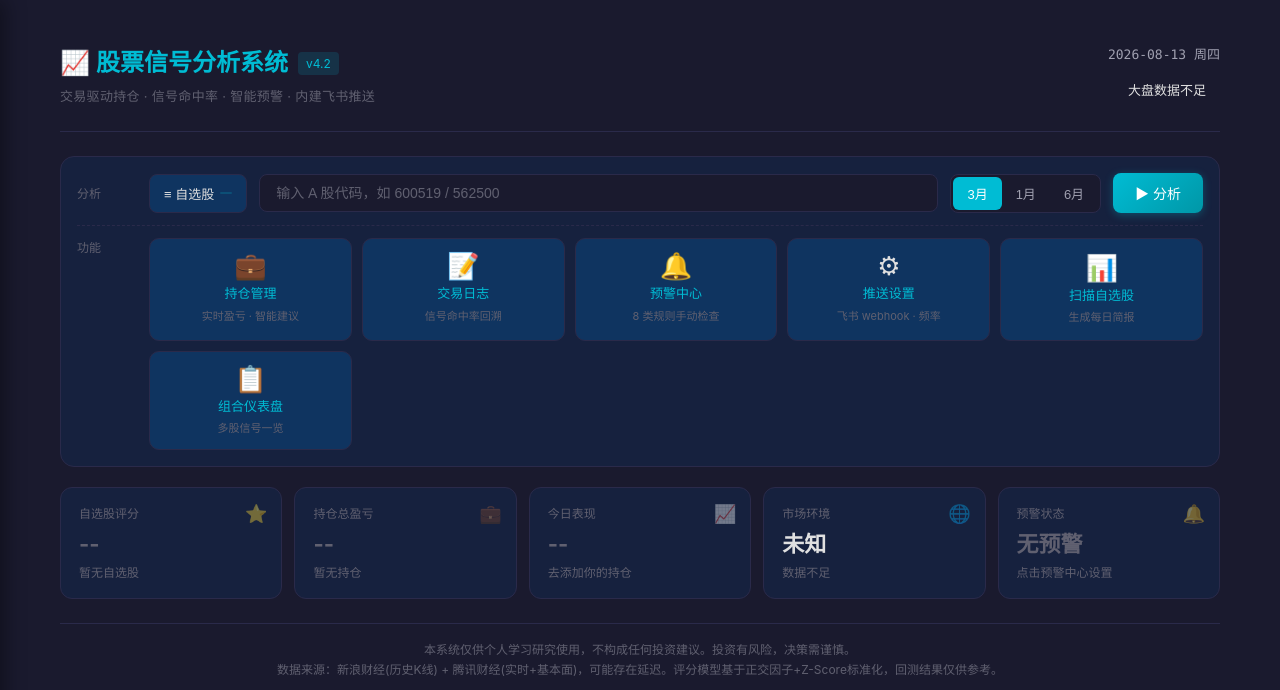
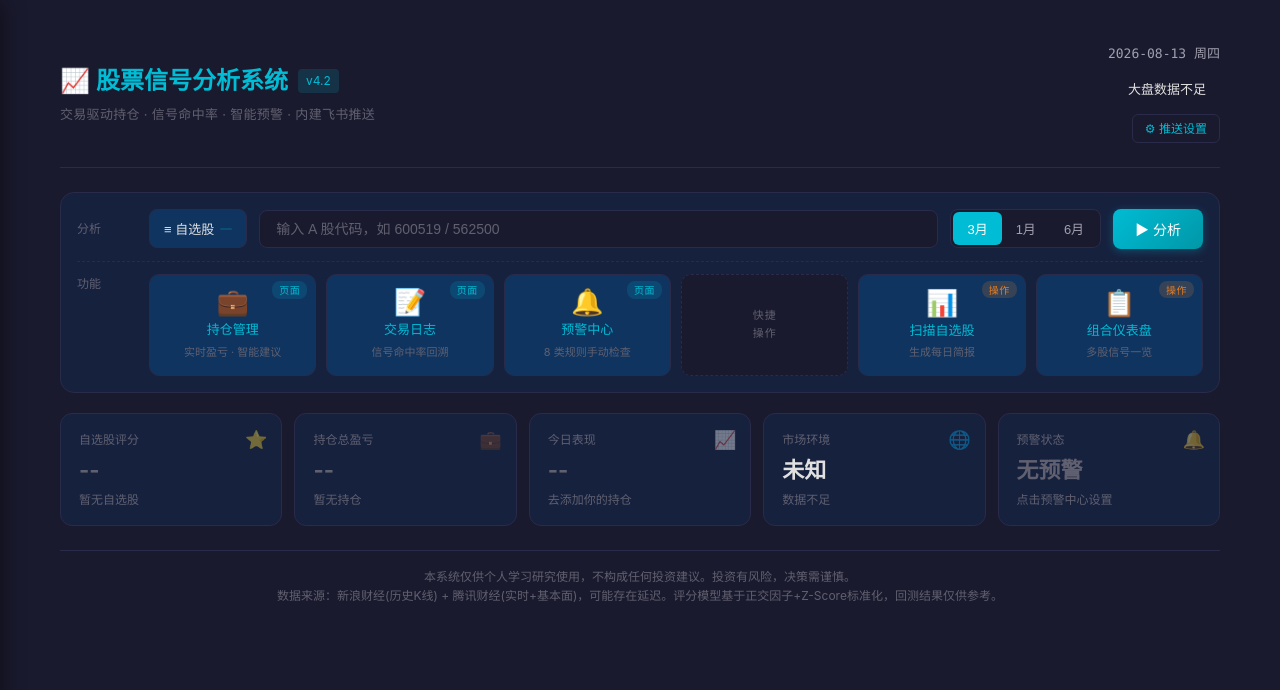
Before and after one commit to jcbay/stock_signal, a Flask app: page / in a window 1280 px wide. Shown: the top 690 px of the page. Run offline with Flask 3, Linux system fonts and the light colour scheme; data that the repository does not hold is empty; some libraries are stand-ins or nearby versions.

Commit message:
v4.2.2 UI: 推送设置移至 header 右上角, 功能菜单 3+2 分组解决换行\n\n- 推送设置作为系统设置挪到 header 右上角图标按钮(⚙ 推送设置), 不再占用功能区\n- 主区功能菜单从 6 个卡片改为 5 卡片(3 页面+2 操作) + 1 虚线分隔条\n- 每个卡片加 .fc-badge 标识类型(页面=cyan, 操作=orange)\n- feature-menu 改 minmax(160px, 1fr), 避免 5+1 换行

```diff
--- a/templates/index.html
+++ b/templates/index.html
@@ -206,6 +206,25 @@
       font-weight: 500;
     }
 
+    .header-right .settings-link {
+      display: inline-flex;
+      align-items: center;
+      gap: 5px;
+      margin-top: 8px;
+      padding: 4px 12px;
+      border: 1px solid var(--border);
+      border-radius: 6px;
+      color: var(--cyan);
+      text-decoration: none;
+      font-size: 12px;
+      transition: all 0.2s;
+    }
+
+    .header-right .settings-link:hover {
+      border-color: var(--cyan);
+      background: rgba(0,188,212,0.08);
+    }
+
     /* ============================================== */
     /* 工具栏 - 分组布局                              */
     /* ============================================== */
@@ -354,12 +373,13 @@
     /* ============================================== */
     .feature-menu {
       display: grid;
-      grid-template-columns: repeat(auto-fit, minmax(180px, 1fr));
+      grid-template-columns: repeat(auto-fit, minmax(160px, 1fr));
       gap: 10px;
       flex: 1;
     }
 
     .feature-card {
+      position: relative;
       display: flex;
       flex-direction: column;
       align-items: center;
@@ -387,6 +407,37 @@
     .feature-card .fc-icon { font-size: 26px; line-height: 1; }
     .feature-card .fc-title { font-weight: 500; color: var(--cyan); }
     .feature-card .fc-sub { font-size: 11px; color: var(--text-muted); text-align: center; }
+
+    .feature-card .fc-badge {
+      position: absolute;
+      top: 6px;
+      right: 8px;
+      font-size: 10px;
+      padding: 1px 7px;
+      border-radius: 8px;
+      background: rgba(0,188,212,0.15);
+      color: var(--cyan);
+      letter-spacing: 0.5px;
+    }
+
+    .feature-card .fc-badge.action {
+      background: rgba(230,126,34,0.18);
+      color: var(--orange);
+    }
+
+    .feature-menu .feature-divider {
+      display: flex;
+      align-items: center;
+      justify-content: center;
+      background: var(--bg-primary);
+      border: 1px dashed var(--border);
+      border-radius: 10px;
+      font-size: 11px;
+      color: var(--text-muted);
+      letter-spacing: 1px;
+      padding: 4px;
+      min-width: 64px;
+    }
 
     /* ============================================== */
     /* 速览面板 - 新增                                */
@@ -1204,6 +1255,7 @@
       <div class="header-right">
         <div class="date-text" id="date-text">--</div>
         <span id="market-badge-container"></span>
+        <div><a href="/settings" class="settings-link" title="飞书推送设置">⚙ 推送设置</a></div>
       </div>
     </header>
 
@@ -1231,31 +1283,32 @@
         <span class="toolbar-label">功能</span>
         <div class="feature-menu">
           <a href="/portfolio" class="feature-card">
+            <span class="fc-badge">页面</span>
             <span class="fc-icon">💼</span>
             <span class="fc-title">持仓管理</span>
             <span class="fc-sub">实时盈亏 · 智能建议</span>
           </a>
           <a href="/journal" class="feature-card">
+            <span class="fc-badge">页面</span>
             <span class="fc-icon">📝</span>
             <span class="fc-title">交易日志</span>
             <span class="fc-sub">信号命中率回溯</span>
           </a>
           <a href="/alerts" class="feature-card">
+            <span class="fc-badge">页面</span>
             <span class="fc-icon">🔔</span>
             <span class="fc-title">预警中心</span>
             <span class="fc-sub">8 类规则手动检查</span>
           </a>
-          <a href="/settings" class="feature-card">
-            <span class="fc-icon">⚙</span>
-            <span class="fc-title">推送设置</span>
-            <span class="fc-sub">飞书 webhook · 频率</span>
-          </a>
+          <div class="feature-divider">快捷<br>操作</div>
           <button class="feature-card" id="scan-btn" onclick="doDailyScan()">
+            <span class="fc-badge action">操作</span>
             <span class="fc-icon">📊</span>
             <span class="fc-title">扫描自选股</span>
             <span class="fc-sub">生成每日简报</span>
           </button>
           <button class="feature-card" onclick="showDashboard()">
+            <span class="fc-badge action">操作</span>
             <span class="fc-icon">📋</span>
             <span class="fc-title">组合仪表盘</span>
             <span class="fc-sub">多股信号一览</span>
```
